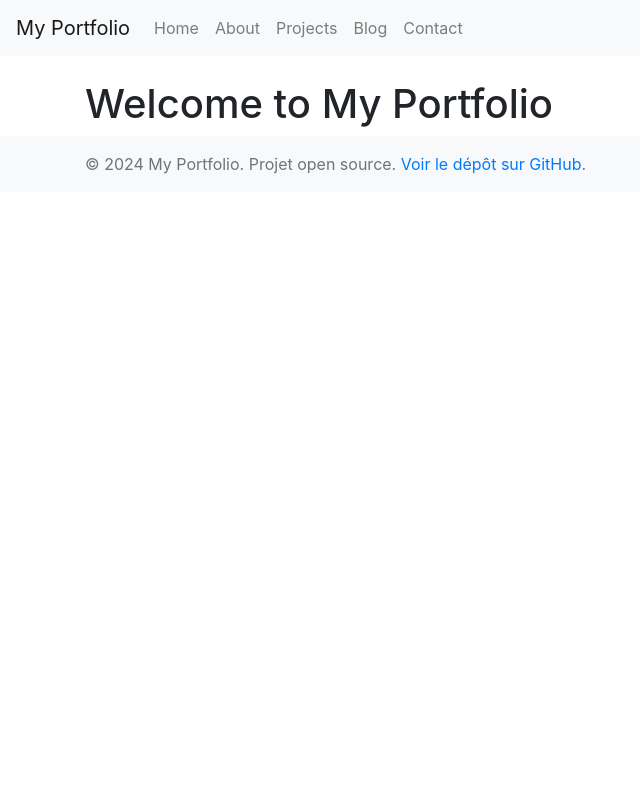
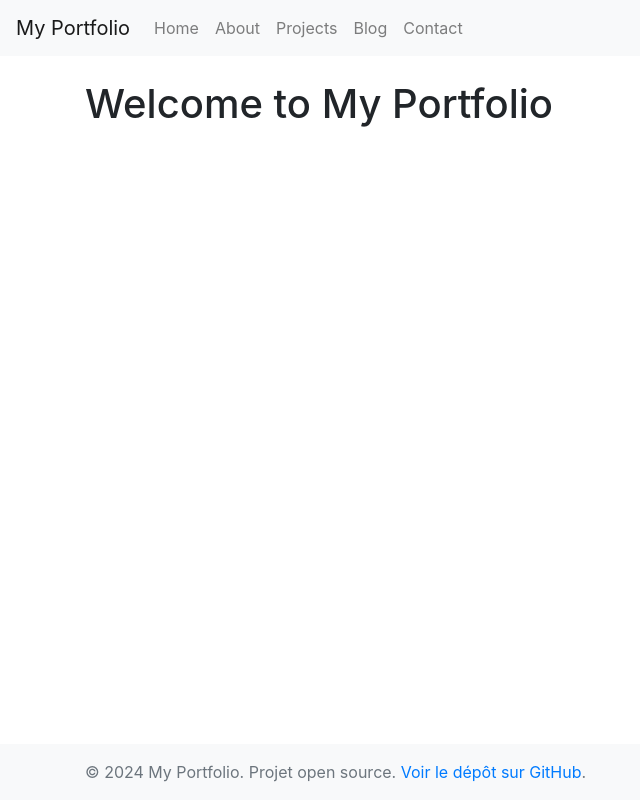
Before and after one commit to HamaBarhamou/myportfolio, a Django app: page / in a window 1280 px wide. Shown: the whole page, without its empty margins (0-640 px from the left). Run offline with Django 5.2, Linux system fonts and the light colour scheme; data that the repository does not hold is empty; some libraries are stand-ins or nearby versions.

Commit message:
Modification du template de base pour une navigation fixe et un pied de page toujours en bas
- Ajout de styles CSS pour positionner la barre de navigation en haut de la page de manière fixe
- Ajout de styles CSS pour s'assurer que le pied de page reste en bas de la page même si le contenu est insuffisant pour remplir l'écran
- Mise à jour du fichier base.html avec les classes et styles appropriés

```diff
--- a/templates/base.html
+++ b/templates/base.html
@@ -5,6 +5,30 @@
     <meta name="viewport" content="width=device-width, initial-scale=1.0">
     <title>{% block title %}My Portfolio{% endblock %}</title>
     <link rel="stylesheet" href="https://stackpath.bootstrapcdn.com/bootstrap/4.5.2/css/bootstrap.min.css">
+    <style>
+        body {
+            display: flex;
+            flex-direction: column;
+            min-height: 100vh;
+        }
+        .navbar {
+            position: fixed;
+            top: 0;
+            width: 100%;
+            z-index: 1000;
+        }
+        .content-wrapper {
+            flex: 1;
+            padding-top: 56px; /* Height of the fixed navbar */
+        }
+        .footer {
+            position: relative;
+            bottom: 0;
+            width: 100%;
+            background-color: #f8f9fa;
+            padding: 1rem 0;
+        }
+    </style>
 </head>
 <body>
     <!-- Navigation Menu -->
@@ -34,7 +58,7 @@
         </div>
     </nav>
 
-    <div class="container mt-4">
+    <div class="content-wrapper container mt-4">
         {% block content %}
         {% endblock %}
     </div>
@@ -49,7 +73,6 @@
         </div>
     </footer>
 
-
     <script src="https://code.jquery.com/jquery-3.5.1.slim.min.js"></script>
     <script src="https://cdn.jsdelivr.net/npm/@popperjs/core@2.5.4/dist/umd/popper.min.js"></script>
     <script src="https://stackpath.bootstrapcdn.com/bootstrap/4.5.2/js/bootstrap.min.js"></script>
```
